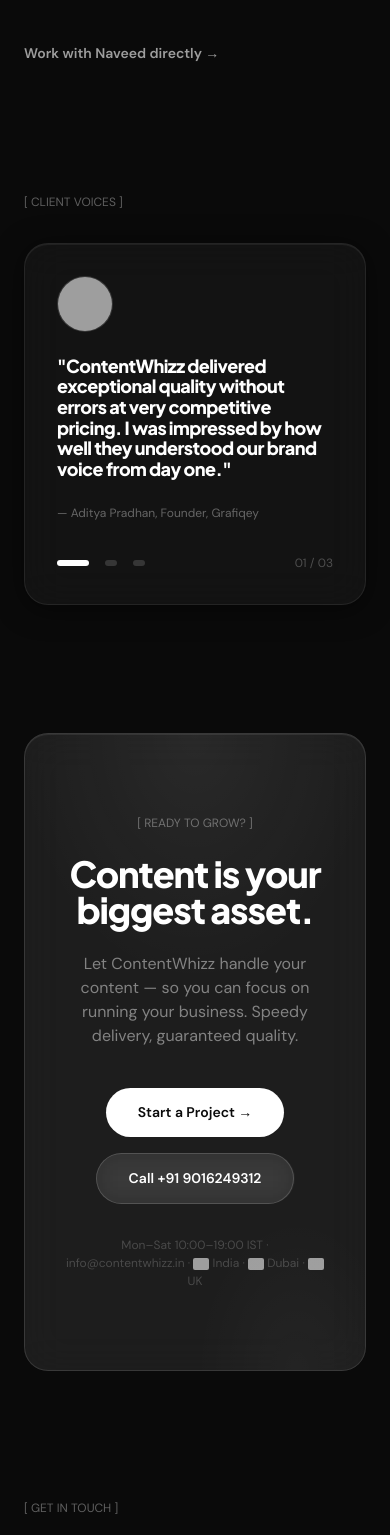
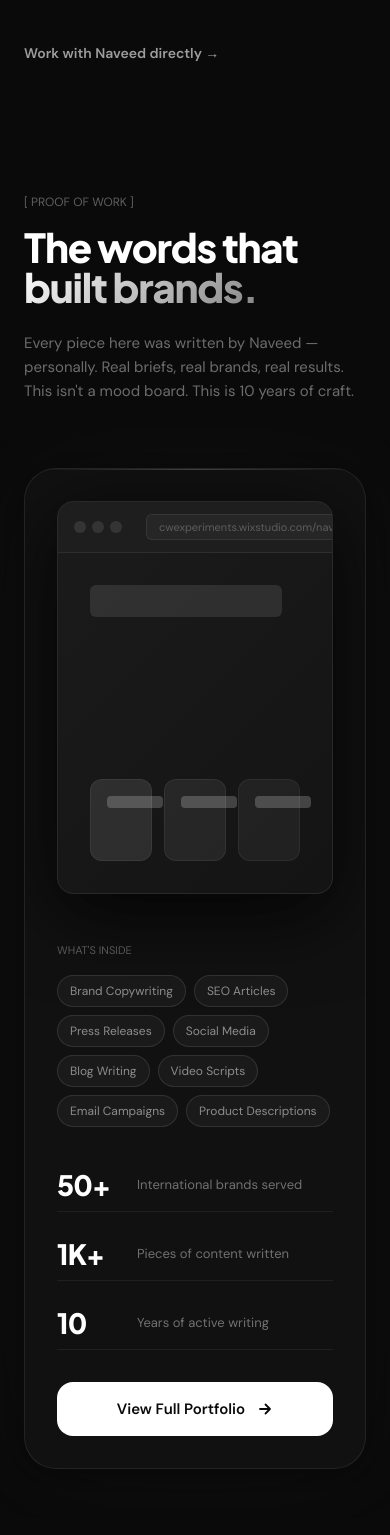
Before and after one commit to naveeddumasia/CONTENTWHIZZ-WEBSITE, a Next.js app: page / in a window 390 px wide. Shown: the part 7042-8577 px from the top of the page. Built offline with nearby package versions, Linux system fonts and the light colour scheme; grey boxes are pictures that could not be loaded.

Commit message:
Add Portfolio section — browser mockup, work categories, stats, link to Wix portfolio

```diff
--- a/app/page.tsx
+++ b/app/page.tsx
@@ -8,6 +8,7 @@
 import Stats from "@/components/sections/Stats";
 import About from "@/components/sections/About";
 import Founder from "@/components/sections/Founder";
+import Portfolio from "@/components/sections/Portfolio";
 import Testimonials from "@/components/sections/Testimonials";
 import CTASection from "@/components/sections/CTASection";
 import Contact from "@/components/sections/Contact";
@@ -25,6 +26,7 @@
         <Stats />
         <About />
         <Founder />
+        <Portfolio />
         <Testimonials />
         <CTASection />
         <Contact />
--- /dev/null
+++ b/components/sections/Portfolio.tsx
@@ -0,0 +1,180 @@
+"use client";
+
+import { motion } from "framer-motion";
+
+const PORTFOLIO_URL = "https://cwexperiments.wixstudio.com/naveedportfolio";
+
+const categories = [
+  "Brand Copywriting",
+  "SEO Articles",
+  "Press Releases",
+  "Social Media",
+  "Blog Writing",
+  "Video Scripts",
+  "Email Campaigns",
+  "Product Descriptions",
+];
+
+export default function Portfolio() {
+  return (
+    <section id="portfolio" className="section-pad overflow-hidden">
+      <div className="mx-auto max-w-[1400px] px-6 md:px-10">
+
+        {/* Header */}
+        <div className="flex flex-col lg:flex-row lg:items-end justify-between gap-6 mb-16">
+          <motion.div
+            initial={{ opacity: 0, y: 30 }}
+            whileInView={{ opacity: 1, y: 0 }}
+            viewport={{ once: true }}
+            transition={{ duration: 0.7 }}
+          >
+            <p className="font-mono text-[12px] uppercase tracking-eyebrow text-white/35 mb-4">[ PROOF OF WORK ]</p>
+            <h2 className="h-display text-white" style={{ fontSize: "clamp(40px, 6vw, 88px)" }}>
+              The words that<br />
+              <span className="gradient-text">built brands.</span>
+            </h2>
+          </motion.div>
+
+          <motion.p
+            initial={{ opacity: 0, y: 20 }}
+            whileInView={{ opacity: 1, y: 0 }}
+            viewport={{ once: true }}
+            transition={{ delay: 0.2, duration: 0.7 }}
+            className="text-[15px] text-white/40 leading-relaxed max-w-sm lg:text-right"
+          >
+            Every piece here was written by Naveed — personally. Real briefs, real brands, real results. This isn't a mood board. This is 10 years of craft.
+          </motion.p>
+        </div>
+
+        {/* Main portfolio card */}
+        <motion.div
+          initial={{ opacity: 0, y: 40 }}
+          whileInView={{ opacity: 1, y: 0 }}
+          viewport={{ once: true }}
+          transition={{ duration: 0.9, ease: [0.22, 1, 0.36, 1] }}
+          className="relative rounded-[2rem] overflow-hidden group"
+          style={{
+            background: "rgba(255,255,255,0.03)",
+            border: "1px solid rgba(255,255,255,0.08)",
+            boxShadow: "0 0 120px rgba(255,255,255,0.03), 0 4px 40px rgba(0,0,0,0.6)",
+          }}
+        >
+          {/* Ambient top glow */}
+          <div className="absolute top-0 left-0 right-0 h-px"
+            style={{ background: "linear-gradient(90deg, transparent, rgba(255,255,255,0.2), transparent)" }} />
+
+          <div className="p-8 md:p-14">
+            <div className="grid grid-cols-1 lg:grid-cols-5 gap-12 items-center">
+
+              {/* Left — browser mockup */}
+              <div className="lg:col-span-3">
+                {/* Browser chrome */}
+                <div className="rounded-2xl overflow-hidden"
+                  style={{ border: "1px solid rgba(255,255,255,0.10)", boxShadow: "0 20px 80px rgba(0,0,0,0.8)" }}>
+
+                  {/* Top bar */}
+                  <div className="flex items-center gap-3 px-4 py-3"
+                    style={{ background: "rgba(255,255,255,0.05)", borderBottom: "1px solid rgba(255,255,255,0.07)" }}>
+                    <div className="flex gap-1.5">
+                      <div className="w-3 h-3 rounded-full bg-white/10" />
+                      <div className="w-3 h-3 rounded-full bg-white/10" />
+                      <div className="w-3 h-3 rounded-full bg-white/10" />
+                    </div>
+                    <div className="flex-1 mx-3 py-1 px-3 rounded-md text-[11px] text-white/25 font-mono"
+                      style={{ background: "rgba(255,255,255,0.04)", border: "1px solid rgba(255,255,255,0.07)" }}>
+                      cwexperiments.wixstudio.com/naveedportfolio
+                    </div>
+                  </div>
+
+                  {/* Portfolio preview interior */}
+                  <div className="relative h-[340px] flex flex-col justify-between p-8 overflow-hidden"
+                    style={{ background: "linear-gradient(135deg, rgba(255,255,255,0.04) 0%, rgba(255,255,255,0.01) 100%)" }}>
+
+                    {/* Decorative text lines simulating portfolio content */}
+                    <div className="space-y-3 pointer-events-none select-none" aria-hidden="true">
+                      <div className="h-8 w-48 rounded-md bg-white/10" />
+                      <div className="h-4 w-80 rounded bg-white/05" />
+                      <div className="h-4 w-64 rounded bg-white/04" />
+                    </div>
+
+                    <div className="grid grid-cols-3 gap-3 pointer-events-none select-none" aria-hidden="true">
+                      {[0.10, 0.07, 0.05].map((o, i) => (
+                        <div key={i} className="rounded-xl p-4 space-y-2"
+                          style={{ background: `rgba(255,255,255,${o})`, border: "1px solid rgba(255,255,255,0.06)" }}>
+                          <div className="h-3 w-14 rounded bg-white/20" />
+                          <div className="h-2.5 w-full rounded bg-white/08" />
+                          <div className="h-2.5 w-4/5 rounded bg-white/06" />
+                        </div>
+                      ))}
+                    </div>
+
+                    {/* Hover CTA overlay */}
+                    <motion.a
+                      href={PORTFOLIO_URL}
+                      target="_blank"
+                      rel="noopener noreferrer"
+                      initial={{ opacity: 0 }}
+                      whileHover={{ opacity: 1 }}
+                      className="absolute inset-0 flex items-center justify-center"
+                      style={{ background: "rgba(10,10,10,0.7)", backdropFilter: "blur(8px)" }}
+                    >
+                      <span className="text-white font-bold text-[18px] flex items-center gap-3">
+                        Open Portfolio
+                        <svg width="20" height="20" viewBox="0 0 20 20" fill="none">
+                          <path d="M4 10h12M11 5l5 5-5 5" stroke="white" strokeWidth="1.8" strokeLinecap="round" strokeLinejoin="round"/>
+                        </svg>
+                      </span>
+                    </motion.a>
+                  </div>
+                </div>
+              </div>
+
+              {/* Right — info */}
+              <div className="lg:col-span-2 space-y-8">
+                <div>
+                  <p className="font-mono text-[11px] uppercase tracking-eyebrow text-white/30 mb-4">What's inside</p>
+                  <div className="flex flex-wrap gap-2">
+                    {categories.map((c) => (
+                      <span key={c}
+                        className="text-[12px] font-mono px-3 py-1.5 rounded-full text-white/50 border border-white/10"
+                        style={{ background: "rgba(255,255,255,0.04)" }}>
+                        {c}
+                      </span>
+                    ))}
+                  </div>
+                </div>
+
+                <div className="space-y-4">
+                  {[
+                    { n: "50+",  l: "International brands served" },
+                    { n: "1K+",  l: "Pieces of content written" },
+                    { n: "10",   l: "Years of active writing" },
+                  ].map((s) => (
+                    <div key={s.l} className="flex items-center gap-4 py-3"
+                      style={{ borderBottom: "1px solid rgba(255,255,255,0.06)" }}>
+                      <p className="h-display text-white text-[28px] w-16 flex-shrink-0">{s.n}</p>
+                      <p className="text-[13px] text-white/40">{s.l}</p>
+                    </div>
+                  ))}
+                </div>
+
+                <a
+                  href={PORTFOLIO_URL}
+                  target="_blank"
+                  rel="noopener noreferrer"
+                  className="inline-flex items-center gap-3 w-full justify-center py-4 rounded-2xl text-[15px] font-bold btn-black transition-transform hover:scale-[1.02]"
+                >
+                  View Full Portfolio
+                  <svg width="16" height="16" viewBox="0 0 16 16" fill="none">
+                    <path d="M3 8h10M8.5 3.5L13 8l-4.5 4.5" stroke="currentColor" strokeWidth="1.8" strokeLinecap="round" strokeLinejoin="round"/>
+                  </svg>
+                </a>
+              </div>
+            </div>
+          </div>
+        </motion.div>
+
+      </div>
+    </section>
+  );
+}
```
